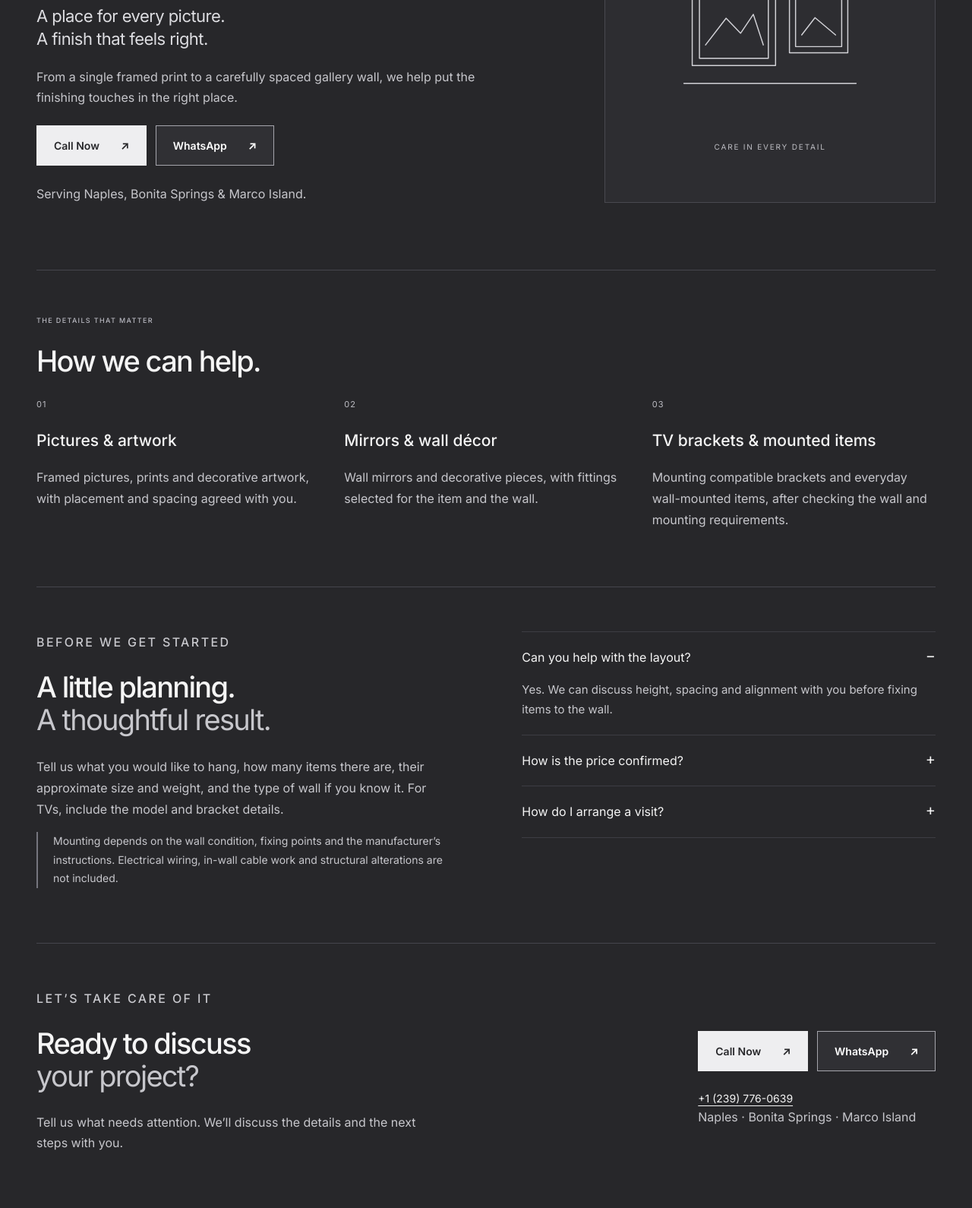
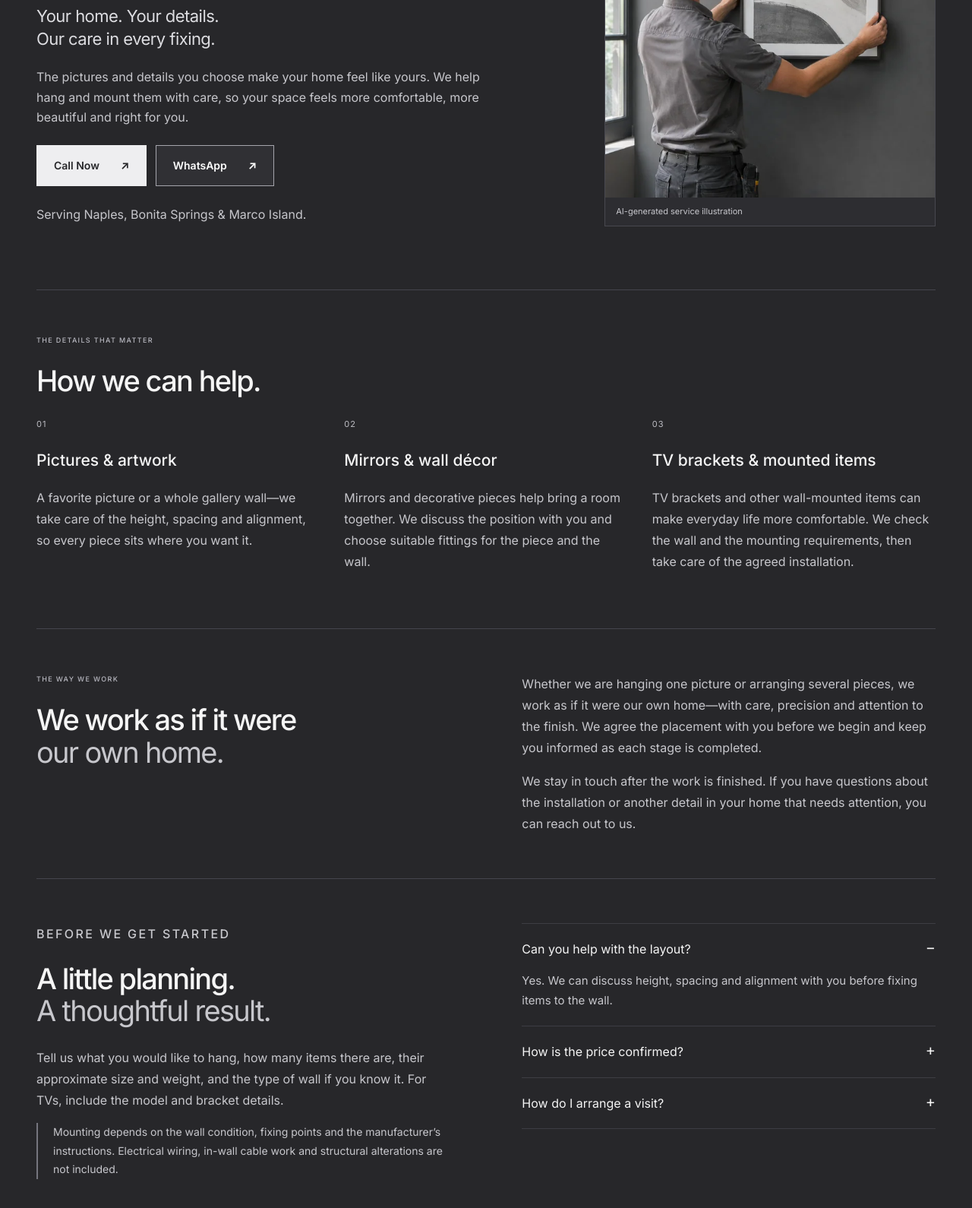
Before and after one commit to Adshnii/Luxury-Handyman-Hosting, a plain HTML site: page picture-hanging-wall-mounting.html in a window 1280 px wide. Shown: the part 457-2047 px from the top of the page at 76% size. Drawn offline with nearby package versions, Linux system fonts and the light colour scheme.

Commit message:
Give service pages a personal care-focused voice and original hanging illustration

```diff
--- a/picture-hanging-wall-mounting.html
+++ b/picture-hanging-wall-mounting.html
@@ -10,7 +10,7 @@
 <meta property="og:description" content="Picture hanging, mirrors and wall mounting in Naples, Bonita Springs and Marco Island. Discuss your project with Luxury Handyman Company."><meta property="og:url" content="https://luxuryhandymansolvix.com/picture-hanging-wall-mounting.html"><meta property="og:image" content="https://luxuryhandymansolvix.com/assets/logo-black.png">
 <link rel="preconnect" href="https://fonts.googleapis.com"><link rel="preconnect" href="https://fonts.gstatic.com" crossorigin>
 <link href="https://fonts.googleapis.com/css2?family=Inter:wght@400;500;600;700&family=Playfair+Display:wght@400;500&display=swap" rel="stylesheet">
-<link rel="stylesheet" href="styles.css?v=20261023-contact-areas"><link rel="stylesheet" href="service-pages.css?v=20261104">
+<link rel="stylesheet" href="styles.css?v=20261023-contact-areas"><link rel="stylesheet" href="service-pages.css?v=20261105-care">
 <script type="application/ld+json">{"@context":"https://schema.org","@type":"Service","name":"Picture hanging & wall mounting","serviceType":"Picture hanging & wall mounting","description":"Picture hanging, mirrors and wall mounting in Naples, Bonita Springs and Marco Island. Discuss your project with Luxury Handyman Company.","url":"https://luxuryhandymansolvix.com/picture-hanging-wall-mounting.html","provider":{"@type":"HomeAndConstructionBusiness","name":"Luxury Handyman Company","url":"https://luxuryhandymansolvix.com/","telephone":"+12397760639"},"areaServed":["Naples, Florida","Bonita Springs, Florida","Marco Island, Florida"]}</script>
 </head>
 <body>
@@ -22,16 +22,17 @@
 <main id="main" class="service-detail">
 <nav class="service-breadcrumb" aria-label="Breadcrumb"><a href="/">Home</a> / <a href="/#services">Services</a> / <span aria-current="page">Picture hanging &amp; wall mounting</span></nav>
 <section class="service-hero" aria-labelledby="service-title">
-<div><p class="eyebrow">LUXURY HANDYMAN COMPANY / OUR SERVICES</p><h1 id="service-title">Picture hanging &amp; wall mounting</h1><p class="service-lead">A place for every picture.<br>A finish that feels right.</p><p class="service-intro">From a single framed print to a carefully spaced gallery wall, we help put the finishing touches in the right place.</p><div class="quick-actions"><a class="call-action" href="tel:+12397760639">Call Now <span aria-hidden="true">↗</span></a><a class="whatsapp-action" href="https://wa.me/12397760639">WhatsApp <span aria-hidden="true">↗</span></a></div><p class="service-intro">Serving Naples, Bonita Springs &amp; Marco Island.</p></div>
-<div class="service-art" aria-hidden="true"><svg viewBox="0 0 410 370"><rect x="65" y="70" width="150" height="190"/><rect x="78" y="83" width="124" height="164"/><path d="m89 223 37-48 26 27 23-34 18 55"/><circle cx="167" cy="126" r="13"/><rect x="240" y="107" width="105" height="130"/><rect x="251" y="118" width="83" height="108"/><path d="m262 205 24-31 37 31M50 292h310"/></svg><p>CARE IN EVERY DETAIL</p></div>
+<div><p class="eyebrow">LUXURY HANDYMAN COMPANY / OUR SERVICES</p><h1 id="service-title">Picture hanging &amp; wall mounting</h1><p class="service-lead">Your home. Your details.<br>Our care in every fixing.</p><p class="service-intro">The pictures and details you choose make your home feel like yours. We help hang and mount them with care, so your space feels more comfortable, more beautiful and right for you.</p><div class="quick-actions"><a class="call-action" href="tel:+12397760639">Call Now <span aria-hidden="true">↗</span></a><a class="whatsapp-action" href="https://wa.me/12397760639">WhatsApp <span aria-hidden="true">↗</span></a></div><p class="service-intro">Serving Naples, Bonita Springs &amp; Marco Island.</p></div>
+<figure class="service-photo"><img src="assets/picture-hanging-graphite-1024.webp" srcset="assets/picture-hanging-graphite-640.webp 640w, assets/picture-hanging-graphite-1024.webp 1024w" sizes="(max-width: 760px) 100vw, 40vw" width="1024" height="1024" alt="AI-generated illustration of a handyman carefully positioning a framed picture on a graphite-gray wall" fetchpriority="high"><figcaption>AI-generated service illustration</figcaption></figure>
 </section>
-<section class="service-content" aria-labelledby="included-title"><p class="eyebrow">THE DETAILS THAT MATTER</p><h2 id="included-title">How we can help.</h2><div class="service-inclusions"><article><span class="item-number">01</span><h3>Pictures &amp; artwork</h3><p>Framed pictures, prints and decorative artwork, with placement and spacing agreed with you.</p></article><article><span class="item-number">02</span><h3>Mirrors &amp; wall décor</h3><p>Wall mirrors and decorative pieces, with fittings selected for the item and the wall.</p></article><article><span class="item-number">03</span><h3>TV brackets &amp; mounted items</h3><p>Mounting compatible brackets and everyday wall-mounted items, after checking the wall and mounting requirements.</p></article></div></section>
+<section class="service-content" aria-labelledby="included-title"><p class="eyebrow">THE DETAILS THAT MATTER</p><h2 id="included-title">How we can help.</h2><div class="service-inclusions"><article><span class="item-number">01</span><h3>Pictures &amp; artwork</h3><p>A favorite picture or a whole gallery wall—we take care of the height, spacing and alignment, so every piece sits where you want it.</p></article><article><span class="item-number">02</span><h3>Mirrors &amp; wall décor</h3><p>Mirrors and decorative pieces help bring a room together. We discuss the position with you and choose suitable fittings for the piece and the wall.</p></article><article><span class="item-number">03</span><h3>TV brackets &amp; mounted items</h3><p>TV brackets and other wall-mounted items can make everyday life more comfortable. We check the wall and the mounting requirements, then take care of the agreed installation.</p></article></div></section>
+<section class="service-content service-care" aria-labelledby="care-title"><div><p class="eyebrow">THE WAY WE WORK</p><h2 id="care-title">We work as if it were<br><em>our own home.</em></h2></div><div><p>Whether we are hanging one picture or arranging several pieces, we work as if it were our own home—with care, precision and attention to the finish. We agree the placement with you before we begin and keep you informed as each stage is completed.</p><p>We stay in touch after the work is finished. If you have questions about the installation or another detail in your home that needs attention, you can reach out to us.</p></div></section>
 <section class="service-content service-details" aria-labelledby="before-title"><div><p class="eyebrow">BEFORE WE GET STARTED</p><h2 id="before-title">A little planning.<br><em>A thoughtful result.</em></h2><p>Tell us what you would like to hang, how many items there are, their approximate size and weight, and the type of wall if you know it. For TVs, include the model and bracket details.</p><p class="scope-note">Mounting depends on the wall condition, fixing points and the manufacturer’s instructions. Electrical wiring, in-wall cable work and structural alterations are not included.</p></div><div>
 <details open><summary>Can you help with the layout?</summary><p>Yes. We can discuss height, spacing and alignment with you before fixing items to the wall.</p></details>
 <details><summary>How is the price confirmed?</summary><p>We discuss the scope, estimated time and materials before the work starts. You receive an invoice showing labor and materials; materials used for the job are paid by the client.</p></details>
 <details><summary>How do I arrange a visit?</summary><p>Call or message us on WhatsApp with your location, the work needed and your preferred date. Visits are arranged individually. Working hours are Monday–Friday, 8:00 AM–6:00 PM, and Sunday, 8:00 AM–4:00 PM, Eastern Time. Saturday is closed.</p></details>
 </div></section>
-<section class="service-content service-booking"><div><p class="eyebrow">LET’S TAKE CARE OF IT</p><h2>Ready to discuss<br><em>your project?</em></h2><p>Tell us what needs attention. We’ll discuss the details and the next steps with you.</p></div><div class="booking-actions"><div class="quick-actions"><a class="call-action" href="tel:+12397760639">Call Now <span aria-hidden="true">↗</span></a><a class="whatsapp-action" href="https://wa.me/12397760639">WhatsApp <span aria-hidden="true">↗</span></a></div><a href="tel:+12397760639">+1 (239) 776-0639</a><p>Naples · Bonita Springs · Marco Island</p></div></section>
+<section class="service-content service-booking"><div><p class="eyebrow">LET’S TAKE CARE OF IT</p><h2>Ready to discuss<br><em>your project?</em></h2><p>Have another item you would like mounted, or a task that is not listed? Contact us directly. We’ll discuss your needs individually and agree how we can help you and your home.</p></div><div class="booking-actions"><div class="quick-actions"><a class="call-action" href="tel:+12397760639">Call Now <span aria-hidden="true">↗</span></a><a class="whatsapp-action" href="https://wa.me/12397760639">WhatsApp <span aria-hidden="true">↗</span></a></div><a href="tel:+12397760639">+1 (239) 776-0639</a><p>Naples · Bonita Springs · Marco Island</p></div></section>
 <section class="service-content"><h2>More ways we can help.</h2><nav class="service-pages" aria-label="Other services"><a href="furniture-assembly.html"><strong>Furniture assembly</strong><span>Explore this service ↗</span></a><a href="shelves-household-fixtures.html"><strong>Shelves &amp; household fixtures</strong><span>Explore this service ↗</span></a><a href="/#services"><strong>All services</strong><span>Back to the overview ↗</span></a></nav></section>
 </main>
 <footer class="service-footer"><div><a class="footer-brand" href="/">Luxury Handyman Company</a><p>Solvix.S LLC · Southwest Florida</p></div><div><a href="privacy.html">Privacy</a><span class="footer-dot">·</span><a href="#main">Back to top ↑</a></div></footer>
--- a/service-pages.css
+++ b/service-pages.css
@@ -41,3 +41,12 @@
 .service-footer{border-top:1px solid #45454d;font-size:12px}
 @media(max-width:1100px){.service-header,.service-detail{width:calc(100% - 64px)}.service-hero{gap:5%}.service-art{padding:20px}}
 @media(max-width:760px){.service-header,.service-detail{width:calc(100% - 40px)}.service-header{flex-wrap:wrap;gap:0;justify-content:center;padding-bottom:16px}.service-header nav{display:flex;flex-direction:row;align-items:center;justify-content:center;gap:26px;padding:0;background:transparent;border:0;backdrop-filter:none;width:100%}.service-header nav>a{font-size:13px;padding:12px 0}.service-breadcrumb{padding:24px 0;font-size:11px}.service-hero{grid-template-columns:1fr;padding:20px 0 44px;gap:28px}.service-hero h1{font-size:clamp(36px,9vw,54px)}.service-art{max-width:380px;width:100%;justify-self:center}.service-lead{font-size:21px}.service-content{padding:40px 0}.service-inclusions,.service-details,.service-booking,.service-pages{grid-template-columns:1fr;gap:24px}.service-inclusions article+article{border-top:1px solid #45454d;padding-top:24px}.service-inclusions .item-number{margin-bottom:14px}.service-booking .booking-actions{justify-self:stretch}.quick-actions a{flex:1;gap:14px;padding:14px 17px}.hero-copy .quick-actions{max-width:350px}.service-pages strong{font-size:21px}}
+
+/* Personal service copy and an original illustrative service photograph. */
+.service-photo{margin:0;align-self:center;border:1px solid #48484f;background:#2d2d31}
+.service-photo img{display:block;width:100%;height:auto;aspect-ratio:1;object-fit:cover}
+.service-photo figcaption{padding:10px 14px;color:#c7c7cc;font-size:11px;line-height:1.5}
+.service-care{display:grid;grid-template-columns:1fr 1fr;gap:8%}
+.service-care p:not(.eyebrow){font-size:16px;line-height:1.75;color:#c7c7cc}
+.service-care p:last-child{margin-bottom:0}
+@media(max-width:760px){.service-care{grid-template-columns:1fr;gap:8px}.service-photo{width:100%;max-width:480px;justify-self:center}}
```
Also changed, not shown: furniture-assembly.html (+5 -4 lines), shelves-household-fixtures.html (+5 -4 lines), assets/picture-hanging-graphite-1024.webp (added), assets/picture-hanging-graphite-640.webp (added).
